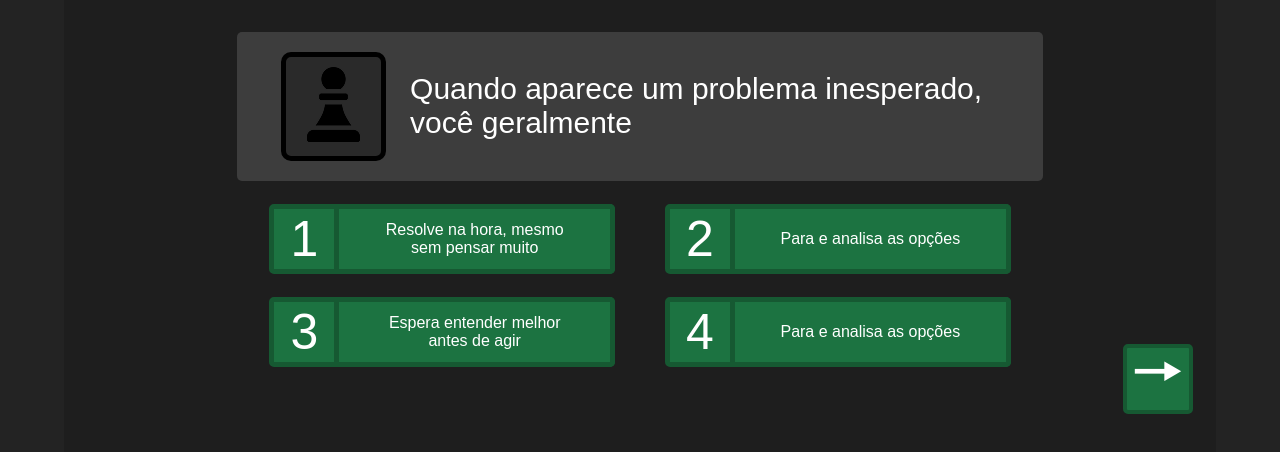
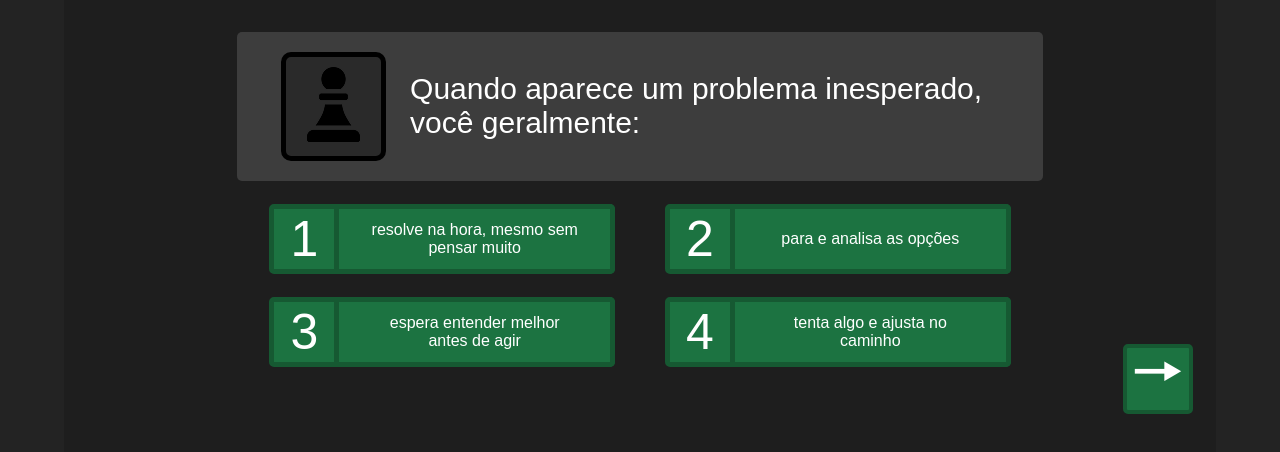
Before and after one commit to MatheusJacobD/ProjetoIndivual, a website: page public/teste.html in a window 1280 px wide. Shown: the part 230-682 px from the top of the page. Drawn offline with Linux system fonts and the light colour scheme; a web font is replaced by a local one.

Commit message:
feat: logica base implementada

```diff
--- a/public/js/quest.js
+++ b/public/js/quest.js
@@ -1,31 +1,90 @@
 gms = {
-    'Mikhail Tal' : 0,
-    'Garry Kasparov' : 0,
+    'Mikhail Tal': 0,
+    'Garry Kasparov': 0,
     'Magnus Carlsen': 0,
-    'Anatoly Karpov' : 0,
-    'Bobby Fischer' : 0,
-    'Vladimir Kramnik' : 0,
-    'Hikaru Nakamura' : 0,
-    'Judit Polgar' : 0,
-    'Viswanathan Anand' : 0,
-    'Fabiano Caruana' : 0,
-    'Ding Liren' : 0,
-    'Alireza Firouzja' : 0,
-    'Wesley So' : 0,
-    'Tigran Petrosian' : 0,
-    'Hou Yifan' : 0
+    'Anatoly Karpov': 0,
+    'Bobby Fischer': 0,
+    'Vladimir Kramnik': 0,
+    'Hikaru Nakamura': 0,
+    'Judit Polgar': 0,
+    'Viswanathan Anand': 0,
+    'Fabiano Caruana': 0,
+    'Ding Liren': 0,
+    'Alireza Firouzja': 0,
+    'Wesley So': 0,
+    'Tigran Petrosian': 0,
+    'Hou Yifan': 0
 }
 
 estilo = {
-    'agressivo' : 0,
+    'agressivo': 0,
     'fechado': 0,
-    'estrategico' : 0
+    'estrategico': 0
 }
 
-perguntas = {
-    'teste1' : ['resp1', 'resp2', 'resp3', 'resp4'],
-    'teste2' : ['resp1', 'resp2', 'resp3', 'resp4'],
-    'teste3' : ['resp1', 'resp2', 'resp3', 'resp4']
+const perguntas = {
+    'Quando aparece um problema inesperado, você geralmente:': ['resolve na hora, mesmo sem pensar muito', 'para e analisa as opções', 'espera entender melhor antes de agir', 'tenta algo e ajusta no caminho'],
+
+    'Em situações de pressão, você tende a:': ['agir rápido', 'manter a calma e calcular', 'reduzir riscos', 'mudar de estratégia conforme a situação'],
+
+    'Quando precisa tomar uma decisão importante, você:': ['segue seu instinto', 'pensa nas consequências a longo prazo', 'escolhe a opção mais segura', 'mistura lógica com intuição'],
+
+    'Você se considera uma pessoa mais:': ['ousada', 'analítica', 'cautelosa', 'flexível'],
+
+    'Ao enfrentar um desafio difícil, você prefere:': ['encarar de frente', 'entender primeiro como ele funciona', 'agir com calma e segurança', 'testar diferentes caminhos'],
+
+    'Quando algo dá errado, sua primeira reação é:': ['tentar resolver imediatamente', 'entender o motivo do erro', 'evitar piorar a situação', 'mudar completamente a abordagem'],
+
+    'Em trabalhos em grupo, você costuma:': ['tomar a frente', 'organizar a estratégia', 'garantir que tudo saia sem problemas', 'se adaptar ao papel necessário'],
+
+    'O que você valoriza mais?': ['iniciativa', 'inteligência', 'estabilidade', 'versatilidade'],
+
+    'Quando percebe uma oportunidade, você:': ['aproveita na hora', 'avalia se é a melhor escolha', 'espera um momento mais seguro', 'adapta a oportunidade ao seu plano'],
+
+    'Você costuma aprender melhor:': ['fazendo', 'estudando antes', 'repetindo com segurança', 'testando métodos diferentes'],
+
+    'O que mais te incomoda?': ['lentidão', 'falta de lógica', 'imprevisibilidade', 'rotina'],
+
+    'Em geral, você prefere:': ['agir primeiro', 'planejar primeiro', 'proteger o que já tem', 'mudar conforme o contexto'],
+
+    'Quando alguém discorda de você, você:': ['rebate na hora', 'tenta entender o ponto', 'evita conflito', 'muda o argumento conforme a conversa'],
+
+    'Você costuma tomar decisões:': ['rapidamente', 'de forma planejada', 'com cautela', 'adaptando ao momento'],
+
+    'Em um ambiente competitivo, você:': ['quer se destacar', 'quer vencer pela estratégia', 'quer evitar erros', 'quer se adaptar melhor que os outros'],
+
+    'O que melhor te representa?:': ['intensidade', 'precisão', 'segurança', 'versatilidade']
 }
 
-console.log(perguntas.teste1[1]);
+let perguntaCount = 0;
+let respAtual = false;
+let exec = false;
+
+carregarPergunta();
+
+function carregarPergunta() {
+    if (!exec){
+        respAtual = true;
+        exec = true;
+    }
+
+    if (!respAtual) {
+        return;
+    }
+
+    let titulos = Object.keys(perguntas);
+
+    document.getElementById('pergunta').textContent = titulos[perguntaCount];
+
+    document.getElementById('primeiraQuestao').textContent = perguntas[titulos[perguntaCount]][0];
+    document.getElementById('segundaQuestao').textContent = perguntas[titulos[perguntaCount]][1];
+    document.getElementById('terceiraQuestao').textContent = perguntas[titulos[perguntaCount]][2];
+    document.getElementById('quartaQuestao').textContent = perguntas[titulos[perguntaCount]][3];
+
+    perguntaCount++;
+    respAtual = false;
+}
+
+function responder(resposta) {
+    respAtual = resposta;
+}
--- a/public/style/style.css
+++ b/public/style/style.css
@@ -475,6 +475,7 @@ body {
     justify-content: start;
     height: 10%;
     width: 30%;
+    cursor: pointer;
 }
 
 .questNumber {
@@ -552,6 +553,7 @@ body {
     justify-content: center;
     padding: 10px;
     border-radius: 5px;
+    cursor: pointer;
 }
 
 .questFinalText {
--- a/public/questionario.html
+++ b/public/teste.html
@@ -48,7 +48,7 @@
                     </div>
 
                     <div class="questQuestion">
-                        <span class="quest">Quando aparece um problema inesperado, você geralmente</span>
+                        <span class="quest" id="pergunta"></span>
                     </div>
                 </div>
             </div>
@@ -56,21 +56,21 @@
             <div class="questColumn">
                 <div class="questRow">
 
-                    <div class="questQuestions">
+                    <div class="questQuestions" onclick="responder(0)">
                         <div class="questNumber">
                             <span class="questNumberText">1</span>
                         </div>
                         <div class="questText">
-                            <span class="questTextQuestion">Resolve na hora, mesmo sem pensar muito</span>
+                            <span class="questTextQuestion" id="primeiraQuestao"></span>
                         </div>
                     </div>
 
-                    <div class="questQuestions">
+                    <div class="questQuestions" onclick="responder(1)">
                         <div class="questNumber">
                             <span class="questNumberText">2</span>
                         </div>
                         <div class="questText">
-                            <span class="questTextQuestion">Para e analisa as opções</span>
+                            <span class="questTextQuestion" id="segundaQuestao"></span>
                         </div>
                     </div>
 
@@ -78,21 +78,21 @@
 
                 <div class="questRow">
 
-                    <div class="questQuestions">
+                    <div class="questQuestions" onclick="responder(2)">
                         <div class="questNumber">
                             <span class="questNumberText">3</span>
                         </div>
                         <div class="questText">
-                            <span class="questTextQuestion">Espera entender melhor antes de agir</span>
+                            <span class="questTextQuestion" id="terceiraQuestao"></span>
                         </div>
                     </div>
 
-                    <div class="questQuestions">
+                    <div class="questQuestions" onclick="responder(3)">
                         <div class="questNumber">
                             <span class="questNumberText">4</span>
                         </div>
                         <div class="questText">
-                            <span class="questTextQuestion">Para e analisa as opções</span>
+                            <span class="questTextQuestion" id="quartaQuestao"></span>
                         </div>
                     </div>
 
@@ -100,7 +100,7 @@
             </div>
 
             <div class="questFinal">
-                <div class="questFinalContainer">
+                <div class="questFinalContainer" onclick="carregarPergunta()">
                     <span class="questFinalText">🠖</span>
                 </div>
             </div>
```
